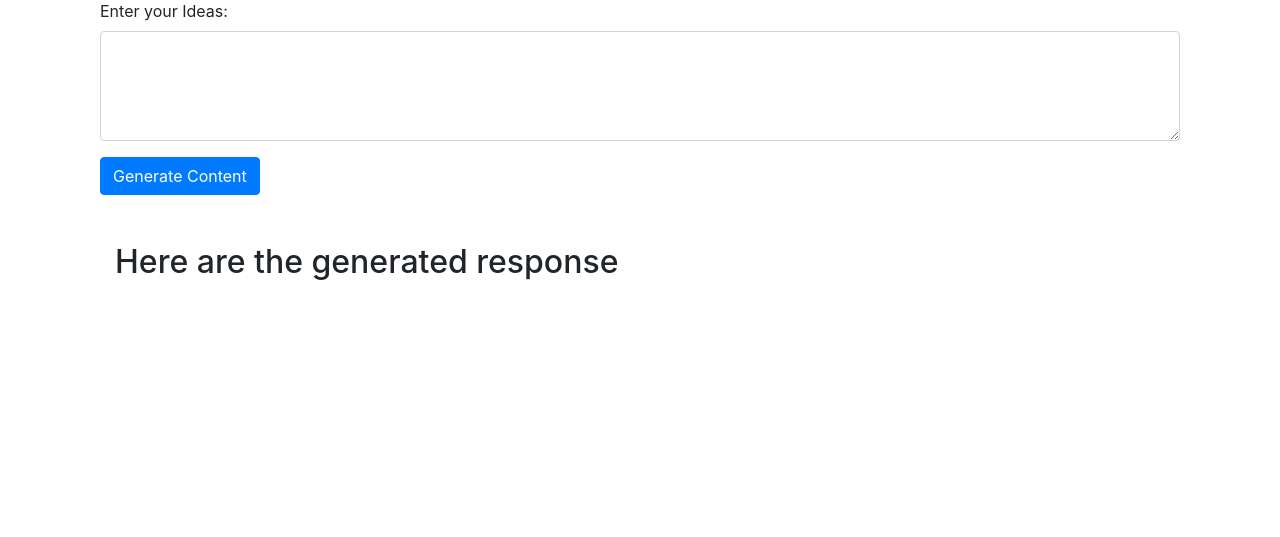
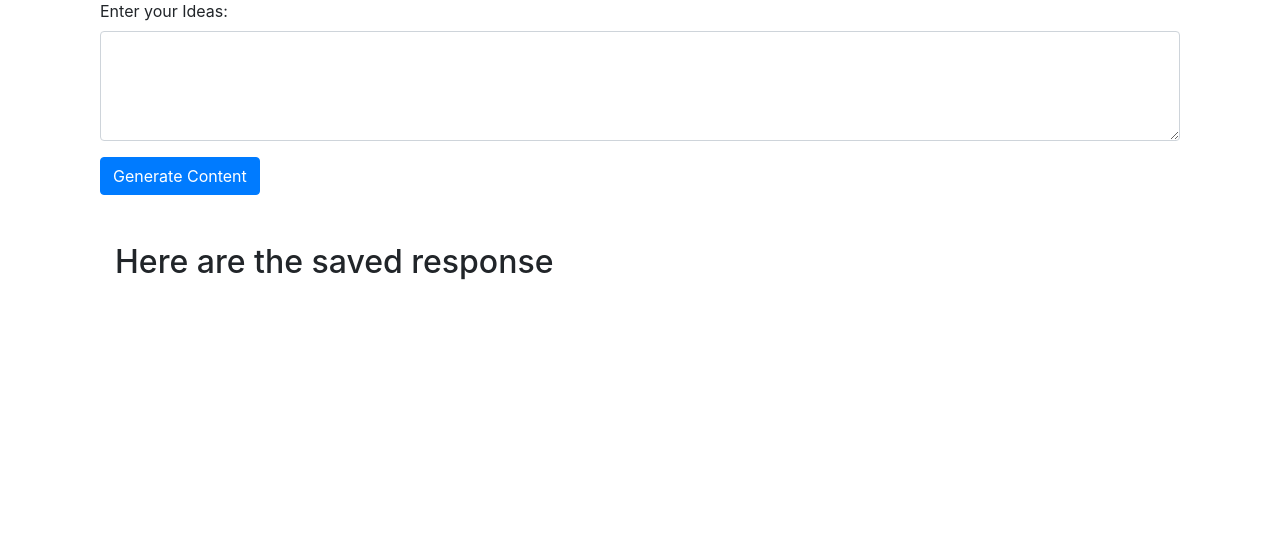
Before and after one commit to abhiiiish/webhook-testing, a Flask app: page / in a window 1280 px wide. Shown: the part 105-642 px from the top of the page. Run offline with Flask 3, Linux system fonts and the light colour scheme; some libraries are stand-ins or nearby versions.

Commit message:
Update index.html
addedd

```diff
--- a/templates/index.html
+++ b/templates/index.html
@@ -43,9 +43,9 @@
     <!-- Body Content -->
     <div class="container">
 
+         <!-- User Input Form -->
         <section class="my-5">
             <div class="container mt-5">
-                <!-- User Input Form -->
                 <form method="POST" action="{{ url_for('generate_content') }}">
                     <div class="form-group">
                         <label for="user_input">Enter your Ideas:</label>
@@ -55,32 +55,25 @@
                 </form>
                 <span class="text-danger">{{ error_message }}</span>
             </div>
+        </section>
 
 
-            <!-- this the incmoming data from configured webhook url-->
-        </section>
+        <!-- this the incmoming data from configured webhook url-->
         <div class="container">
             <section class="my-5">
                 <div class="container mt-5">
-                    <h2>
-                        Here are the generated response
-                    </h2>
+                    <h2>Here are the saved response</h2>
                     <span>
-                        <p>{{ caption }}</p>
+                        <p id="savedCaption"></p>
                     </span>
+                    <span>
+                        <p><a id="savedImage" href=""></a></p>
+                    </span>
+                </div>
+            </section>
+        </div>
+    </div>
 
-                    <span>
-                        <p><a href="{{ image }}">{{ image }}</a></p>
-                    </span>
-
-                </div>
-
-        </div>
-
-        </section>
-    </div>
-    </section>
-    </div>
 
     <!-- Footer -->
     <footer class="bg-dark text-white text-center mt-5 py-3 fixed-bottom">
```
